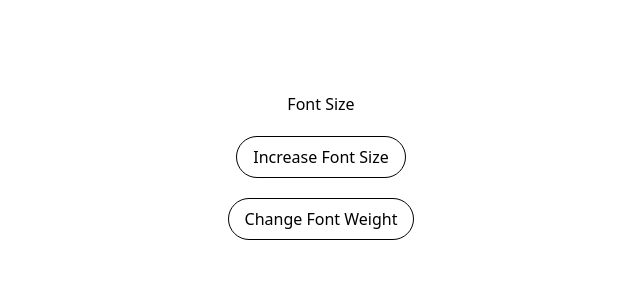
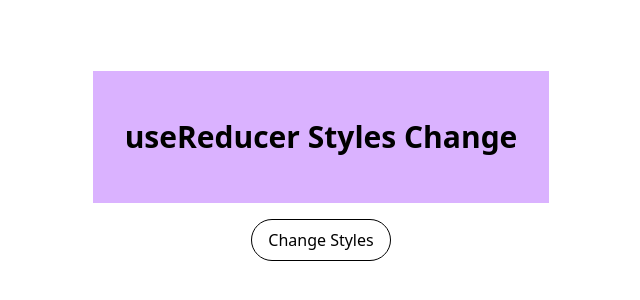
Before and after one commit to RushikeshPatil1502/React-Practice, a React (Vite) app: page / in a window 1280 px wide. Shown: the part 234-534 px from the top of the page, without its empty margins (319-959 px from the left). Built offline with nearby package versions, Linux system fonts and the light colour scheme.

Commit message:
React: Style Changer Project

```diff
--- a/src/App.jsx
+++ b/src/App.jsx
@@ -2,7 +2,9 @@
 // import ApiFetch from "./Components/02-Users-Api-Fetch/ApiFetch"
 // import Counter from "./Components/03-Counter/Counter"
 
-import ChangeFontSize from "./Components/04-Font-Size-Change/ChangeFontSize"
+import StyleChanger from "./Components/06-Style-Changer/StyleChanger"
+
+// import ChangeFontSize from "./Components/04-Font-Size-Change/ChangeFontSize"
 
 function App() {
 
@@ -11,7 +13,8 @@ function App() {
       {/* <ChangeColor /> */}
       {/* <ApiFetch className=' mb-10' /> */}
       {/* <Counter /> */}
-      <ChangeFontSize />
+      {/* <ChangeFontSize /> */}
+      <StyleChanger />
     </div>
   )
 }
```
